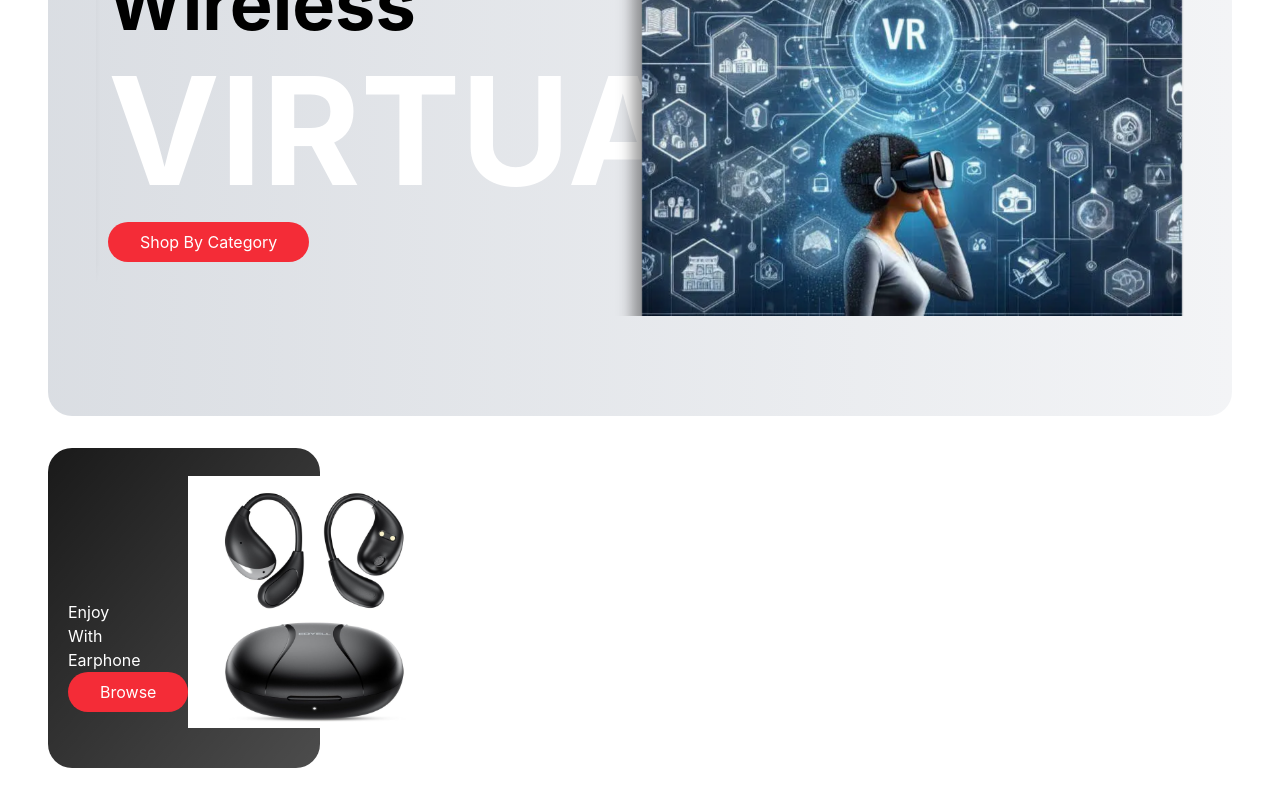
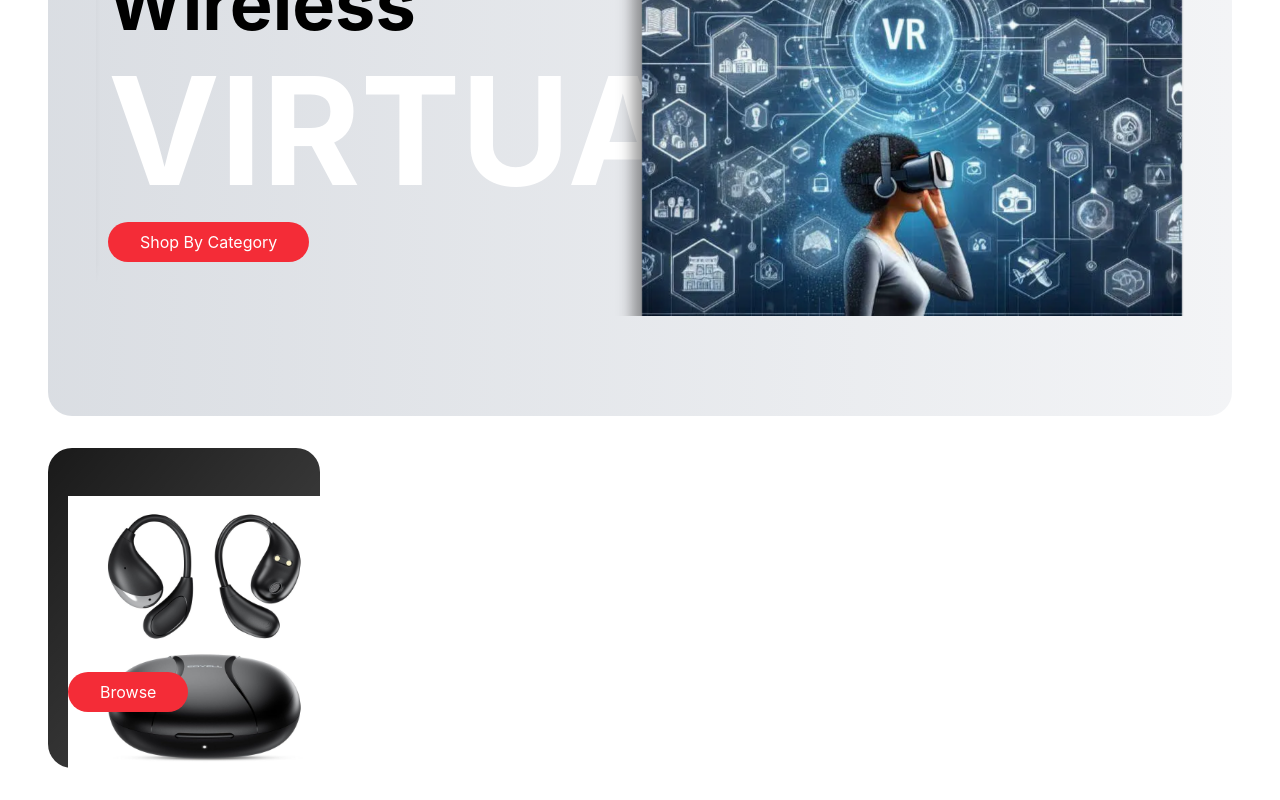
Before and after one commit to kaxadeveloper/Ecommerce, a React (Vite) app: page / in a window 1280 px wide. Shown: the part 310-1110 px from the top of the page. Built offline with nearby package versions, Linux system fonts and the light colour scheme.

Commit message:
add styles to img

```diff
--- a/src/components/Category/Category.jsx
+++ b/src/components/Category/Category.jsx
@@ -23,7 +23,7 @@ const Category = () => {
                             </div>
                         </div>
                         <img src={Image1} alt=""
-
+                         className='w-[320px] absolute bottom-0'
                         />
                     </div>
                 </div>
```
